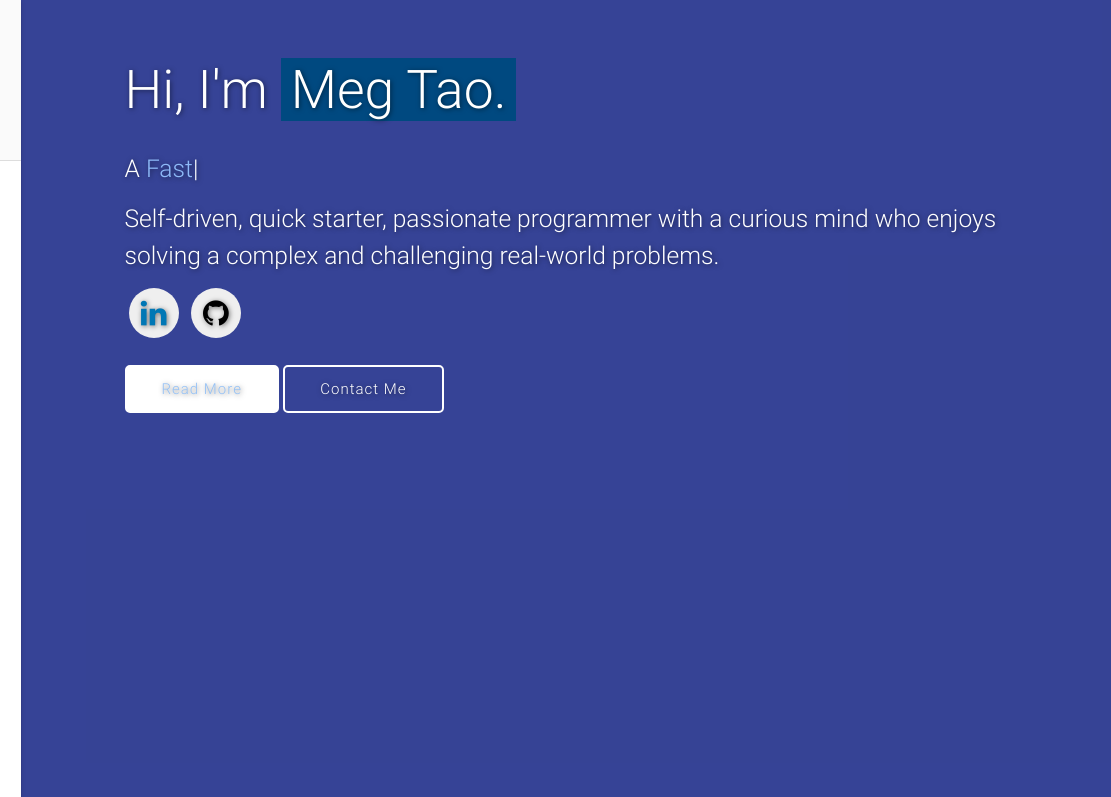
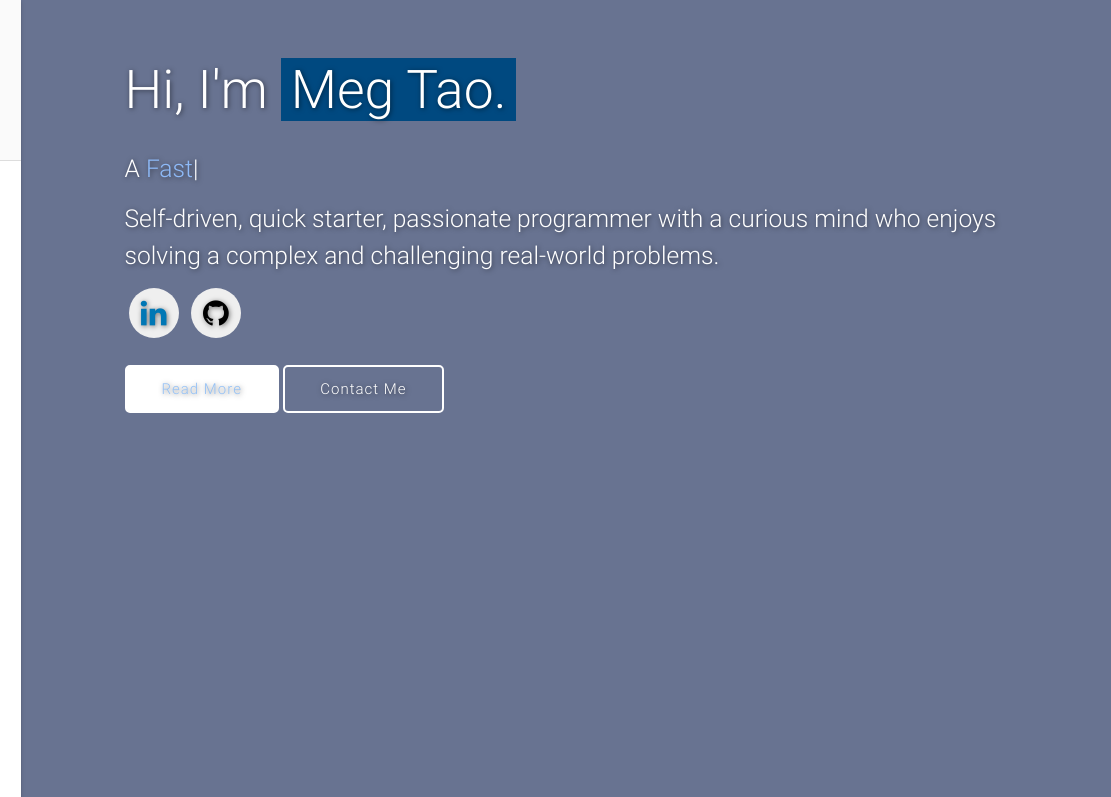
Before and after one commit to Meining89/Meining89.github.io, a plain HTML site: page index.html in a window 1280 px wide. Shown: the top 797 px of the page, 169-1280 px from the left. Drawn offline with nearby package versions, Linux system fonts and the light colour scheme.

Commit message:
Finish change color

```diff
--- a/assets/css/style.css
+++ b/assets/css/style.css
@@ -320,7 +320,7 @@ h3 {
 } */
 
 #intro.section {
-  background: #5a6ff9 repeat;
+  background: #adbff1 repeat;
   position: relative;
 }
 
```
